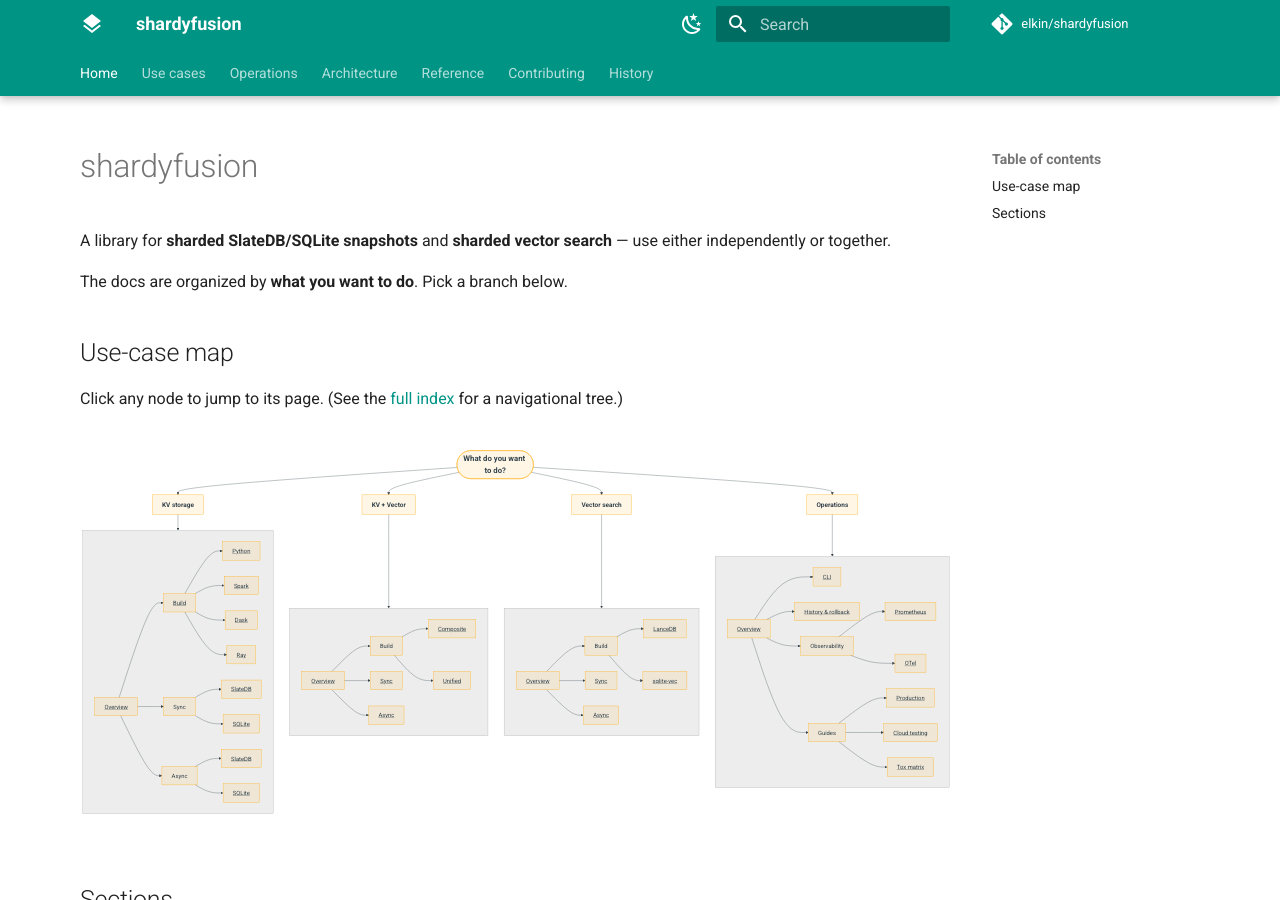
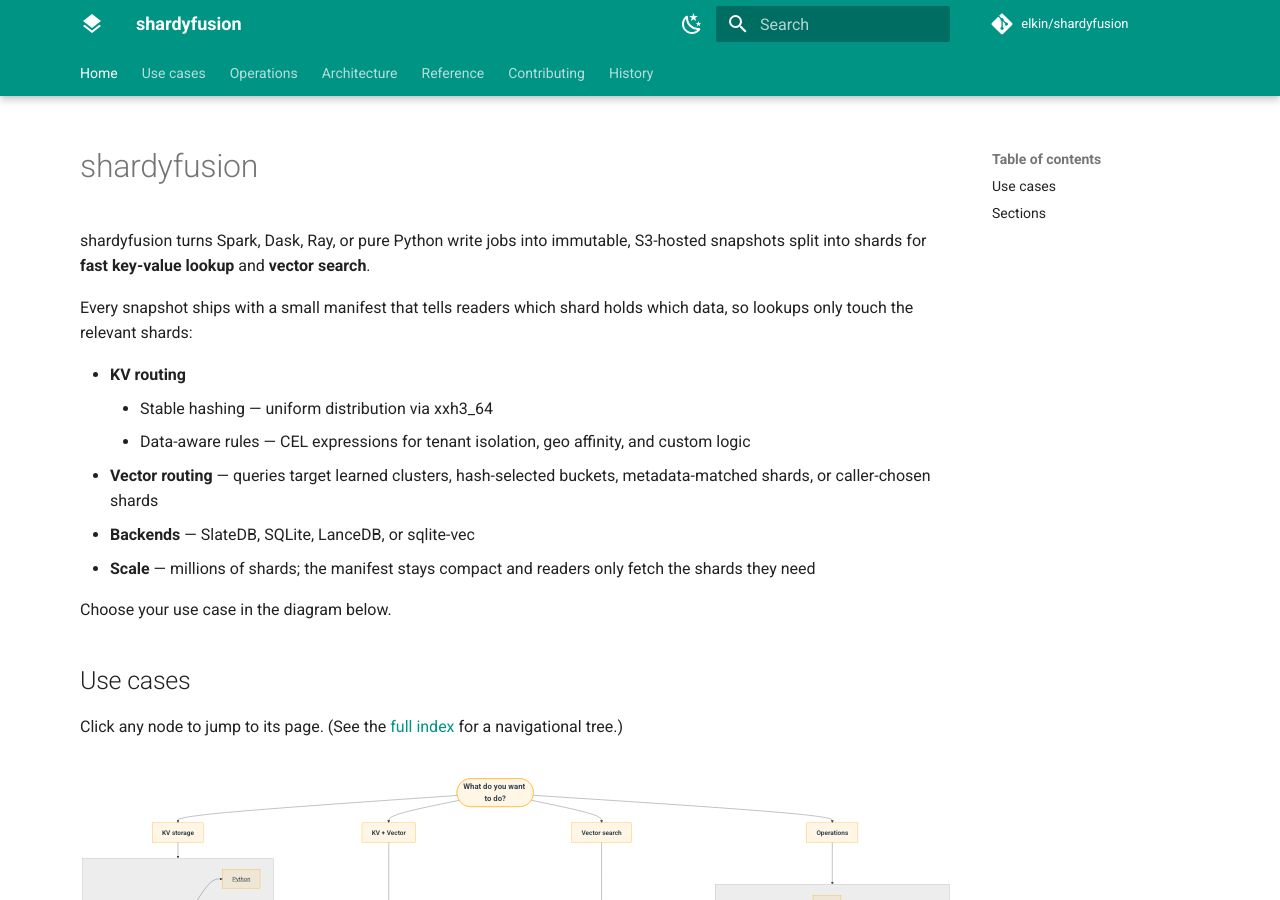
Before and after one commit to elkin/shardyfusion, an MkDocs documentation site: the page built from docs/index.md, in a window 1280 px wide and 900 px high. Built offline with MkDocs 1.6.1 and Material for MkDocs 9.7.7, drawn with Linux system fonts in a browser that asks for light colours; comment, search, counter and statistics services are not loaded.

Commit message:
docs: rewrite home-page intro for clarity and add scale claim

```diff
--- a/docs/index.md
+++ b/docs/index.md
@@ -5,11 +5,20 @@ hide:
 
 # shardyfusion
 
-A library for **sharded SlateDB/SQLite snapshots** and **sharded vector search** — use either independently or together.
+shardyfusion turns Spark, Dask, Ray, or pure Python write jobs into immutable, S3-hosted snapshots split into shards for **fast key-value lookup** and **vector search**.
 
-The docs are organized by **what you want to do**. Pick a branch below.
+Every snapshot ships with a small manifest that tells readers which shard holds which data, so lookups only touch the relevant shards:
 
-## Use-case map
+- **KV routing**
+    - Stable hashing — uniform distribution via xxh3_64
+    - Data-aware rules — CEL expressions for tenant isolation, geo affinity, and custom logic
+- **Vector routing** — queries target learned clusters, hash-selected buckets, metadata-matched shards, or caller-chosen shards
+- **Backends** — SlateDB, SQLite, LanceDB, or sqlite-vec
+- **Scale** — millions of shards; the manifest stays compact and readers only fetch the shards they need
+
+Choose your use case in the diagram below.
+
+## Use cases
 
 Click any node to jump to its page. (See the [full index](use-cases/index.md) for a navigational tree.)
 
```
